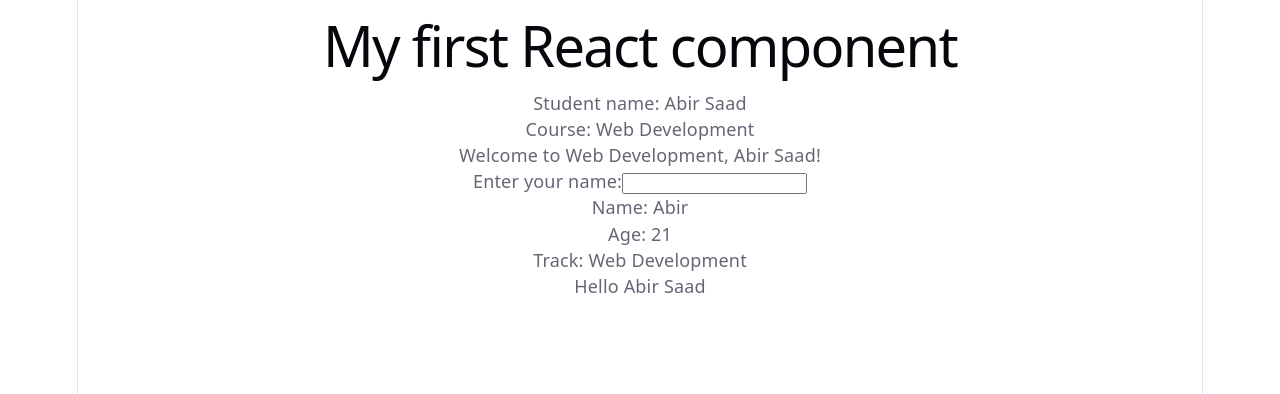
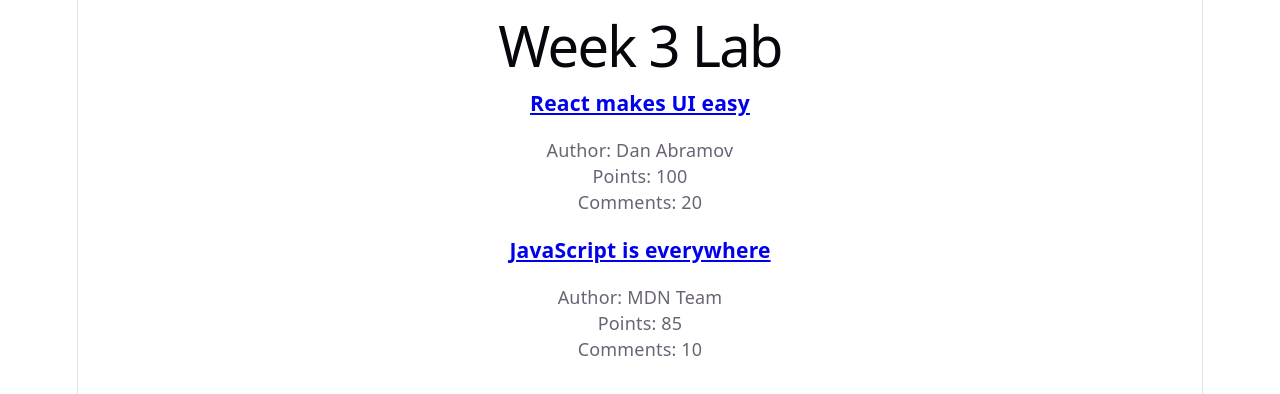
Before and after one commit to abirsaad-svg/lab1-2, a React (Vite) app: page / in a window 1280 px wide. Shown: the top 394 px of the page. Built offline with nearby package versions, Linux system fonts and the light colour scheme.

Commit message:
Week 3: Rendering Hacker News style lists

```diff
--- a/src/App.jsx
+++ b/src/App.jsx
@@ -1,44 +1,42 @@
-const courseTitle = "Web Development";
+const stories = [
+  {
+    objectID: "1",
+    title: "React makes UI easy",
+    url: "https://react.dev",
+    author: "Dan Abramov",
+    points: 100,
+    num_comments: 20
+  },
+  {
+    objectID: "2",
+    title: "JavaScript is everywhere",
+    url: "https://developer.mozilla.org",
+    author: "MDN Team",
+    points: 85,
+    num_comments: 10
+  }
+];
 
 function App() {
-  const studentName = "Abir Saad";
+  return (
+   <div>
+  <h1>Week 3 Lab</h1>
 
-  const student = {
-    name: "Abir",
-    age: 21,
-    track: "Web Development"
-  };
+  {stories.map((story) => (
+    <div key={story.objectID}>
+      <h3>
+       <a href={story.url} target="_blank" rel="noreferrer">
+        {story.title}
+       </a>
+      </h3>
 
-function sayHello() {
-  return `Hello ${studentName}`;
+      <p>Author: {story.author}</p>
+      <p>Points: {story.points}</p>
+      <p>Comments: {story.num_comments}</p>
+    </div>
+  ))}
+</div>
+  );
 }
 
-return (
-    <div>
-      <h1>My first React component</h1>
-
-      <p>Student name: {studentName}</p>
-
-      <p>Course: {courseTitle}</p>
-
-      <p>Welcome to {courseTitle}, {studentName}!</p>
-
-      <label htmlFor="studentInput">Enter your name:</label>
-
-      <input type="text" id="studentInput" />
-
-      <p>Name: {student.name}</p>
-      <p>Age: {student.age}</p>
-      <p>Track: {student.track}</p>
-      <p>{sayHello()}</p>
-    </div>
-
-  );
-}
 export default App;
-
-// One thing I understand well in this lab: I understand how React components return JSX and how variables are displayed using {}.
-
-// One thing that is still confusing: I still find it a bit confusing when to use variables inside or outside the component.
-
-// One mistake I made and fixed: I tried to display a whole object directly instead of accessing its properties.
```
